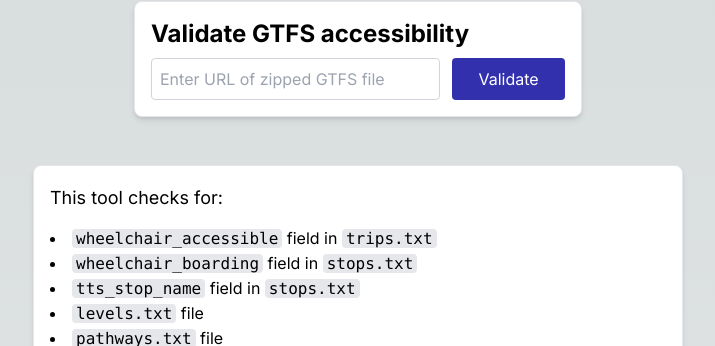
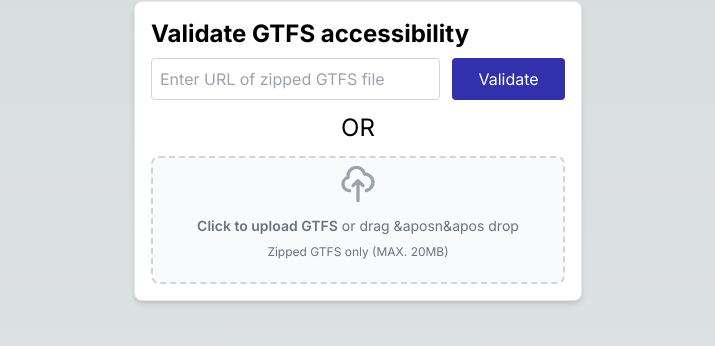
Before and after one commit to BlinkTagInc/gtfs-accessibility-validator-service, a Next.js app: page / in a window 1280 px wide. Shown: the part 238-584 px from the top of the page, without its empty margins (282-997 px from the left). Built offline with nearby package versions, Linux system fonts and the light colour scheme.

Commit message:
Add Zip upload support
Dependency updates

```diff
--- /dev/null
+++ b/src/app/api/validate/file/route.ts
@@ -0,0 +1,55 @@
+import { NextResponse } from 'next/server';
+import gtfsAccessibilityValidator from 'gtfs-accessibility-validator';
+import { rm, writeFile } from 'node:fs/promises';
+import path from 'path';
+import { temporaryDirectory } from 'tempy';
+
+export const maxDuration = 300; // 5 minutes
+
+export const POST = async (request: Request) => {
+  const formData = await request.formData();
+  const file = formData.get('file');
+
+  if (!file) {
+    return NextResponse.json(
+      {
+        error: 'No files received',
+        success: false,
+      },
+      { status: 400 },
+    );
+  }
+
+  const buffer = Buffer.from(await (file as Blob).arrayBuffer());
+
+  // Replace spaces in the file name with underscores
+  const filename = (file as File).name.replaceAll(' ', '_');
+
+  try {
+    // Write file to temporary directory
+    const tempDir = temporaryDirectory();
+    const gtfsPath = path.join(tempDir, filename);
+
+    await writeFile(gtfsPath, buffer);
+
+    const validationResults = await gtfsAccessibilityValidator({
+      gtfsPath,
+    });
+
+    await rm(tempDir, { recursive: true });
+
+    return NextResponse.json({
+      success: true,
+      results: validationResults,
+    });
+  } catch (error) {
+    console.log('Error occurred ', error);
+    return NextResponse.json(
+      {
+        error: 'Unable to process GTFS',
+        success: false,
+      },
+      { status: 400 },
+    );
+  }
+};
--- a/src/components/UploadForm.tsx
+++ b/src/components/UploadForm.tsx
@@ -1,7 +1,8 @@
 'use client';
 
-import { useState } from 'react';
+import { useState, useCallback } from 'react';
 import { ToastContainer, toast } from 'react-toastify';
+import { useDropzone, FileRejection, FileWithPath } from 'react-dropzone';
 import 'react-toastify/dist/ReactToastify.css';
 
 import { Loading } from './Loading';
@@ -40,23 +41,94 @@ const UploadForm = () => {
   >();
   const [loading, setLoading] = useState(false);
 
+  const onDrop = useCallback(
+    async (acceptedFiles: FileWithPath[], rejectedFiles: FileRejection[]) => {
+      if (rejectedFiles.length > 0) {
+        toast(
+          rejectedFiles
+            .flatMap((file) =>
+              file.errors.map((fileError) => fileError.message),
+            )
+            .join(', '),
+          { type: 'error' },
+        );
+        return;
+      }
+
+      const file = acceptedFiles[0];
+      const formData = new FormData();
+      formData.append('file', file);
+
+      setLoading(true);
+
+      try {
+        const response = await fetch('/api/validate/file', {
+          method: 'POST',
+          body: formData,
+        });
+
+        if (response.ok === false) {
+          const data = await response.json();
+          toast(data.error ?? 'Error validating GTFS', {
+            type: 'error',
+          });
+          setLoading(false);
+          return;
+        }
+
+        const data = await response.json();
+
+        if (data.success === false) {
+          toast(data.error, { type: 'error' });
+          setLoading(false);
+          return;
+        }
+
+        setValidationResults(data.results);
+        setLoading(false);
+      } catch (error) {
+        console.error('Error:', error);
+        toast('Error validating GTFS', { type: 'error' });
+        setLoading(false);
+      }
+    },
+    [],
+  );
+  const { getRootProps, getInputProps, isDragActive } = useDropzone({
+    onDrop,
+    accept: {
+      'application/x-zip': ['.zip'],
+    },
+    maxSize: 20 * 1024 * 1024,
+    maxFiles: 1,
+  });
+
   return (
     <>
       {validationResults ? (
         <>
           <div>
             <h3 className="mb-0">Validation Results</h3>
-            <div className="text-sm">GTFS URL: {url}</div>
-            <div className="text-sm">Agency: {validationResults.agency}</div>
+            {url && <div className="text-sm">GTFS URL: {url}</div>}
+            <div className="text-sm">
+              Agency:{' '}
+              <span className="font-semibold">{validationResults.agency}</span>
+            </div>
             {validationResults.feed_version && (
               <div className="text-sm">
-                Feed Version: {validationResults.feed_version}
+                Feed Version:{' '}
+                <span className="font-semibold">
+                  {validationResults.feed_version}
+                </span>
+              </div>
+            )}
             {validationResults.feed_start_date && (
-                  <span> ({validationResults.feed_start_date} - </span>
-                )}
-                {validationResults.feed_end_date && (
-                  <span>{validationResults.feed_end_date})</span>
-                )}
+              <div className="text-sm">
+                Date Range:{' '}
+                <span className="font-semibold">
+                  {validationResults.feed_start_date} -{' '}
+                  {validationResults.feed_end_date}
+                </span>
               </div>
             )}
             <table className="mt-2">
@@ -119,6 +191,7 @@ const UploadForm = () => {
           {loading ? (
             <Loading url={url} />
           ) : (
+            <>
               <form
                 className="flex flex-row gap-3 items-start"
                 onSubmit={async (event) => {
@@ -132,7 +205,7 @@ const UploadForm = () => {
                   setLoading(true);
 
                   try {
-                  const response = await fetch('/api/validate', {
+                    const response = await fetch('/api/validate/url', {
                       method: 'POST',
                       headers: {
                         'Content-Type': 'application/json',
@@ -183,6 +256,52 @@ const UploadForm = () => {
                   Validate
                 </button>
               </form>
+              <div className="text-center text-2xl my-3">OR</div>
+              <div
+                className="flex items-center justify-center w-full"
+                {...getRootProps()}
+              >
+                <label
+                  htmlFor="dropzone-file"
+                  className="flex flex-col items-center justify-center w-full h-32 border-2 border-gray-300 border-dashed rounded-lg cursor-pointer bg-gray-50 hover:bg-gray-100"
+                >
+                  <div className="flex flex-col items-center justify-center pt-5 pb-6">
+                    <input {...getInputProps()} />
+                    <svg
+                      className="w-10 h-10 mb-3 text-gray-400"
+                      fill="none"
+                      stroke="currentColor"
+                      viewBox="0 0 24 24"
+                      xmlns="http://www.w3.org/2000/svg"
+                    >
+                      <path
+                        strokeLinecap="round"
+                        strokeLinejoin="round"
+                        strokeWidth="2"
+                        d="M7 16a4 4 0 01-.88-7.903A5 5 0 1115.9 6L16 6a5 5 0 011 9.9M15 13l-3-3m0 0l-3 3m3-3v12"
+                      ></path>
+                    </svg>
+                    <p className="mb-2 text-sm text-gray-500">
+                      {isDragActive ? (
+                        <span>
+                          Drag &aposn&apos drop a zipped GTFS file here
+                        </span>
+                      ) : (
+                        <span>
+                          <span className="font-semibold">
+                            Click to upload GTFS
+                          </span>{' '}
+                          or drag &aposn&apos drop
+                        </span>
+                      )}
+                    </p>
+                    <p className="text-xs text-gray-500">
+                      Zipped GTFS only (MAX. 20MB)
+                    </p>
+                  </div>
+                </label>
+              </div>
+            </>
           )}
         </>
       )}
```
Also changed, not shown: package.json (+6 -4 lines), src/app/api/validate/url/route.ts (renamed from src/app/api/validate/route.ts), 1 other file (tests, documents, lock files or other folders). Lines whose indentation alone changed are shown as unchanged.
